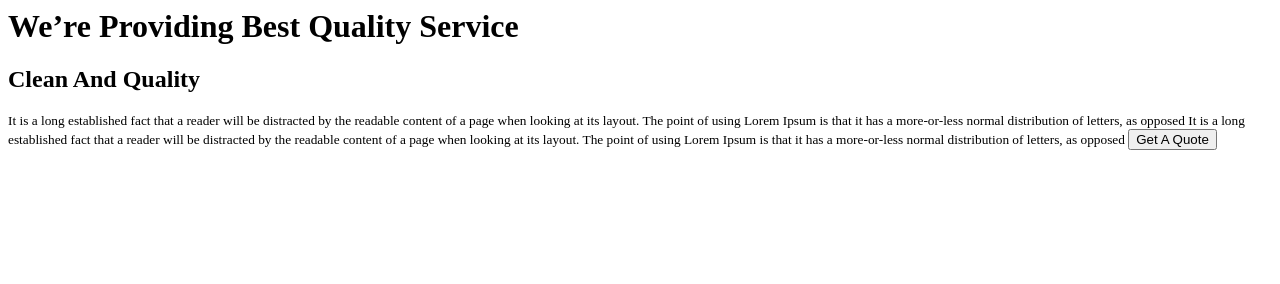
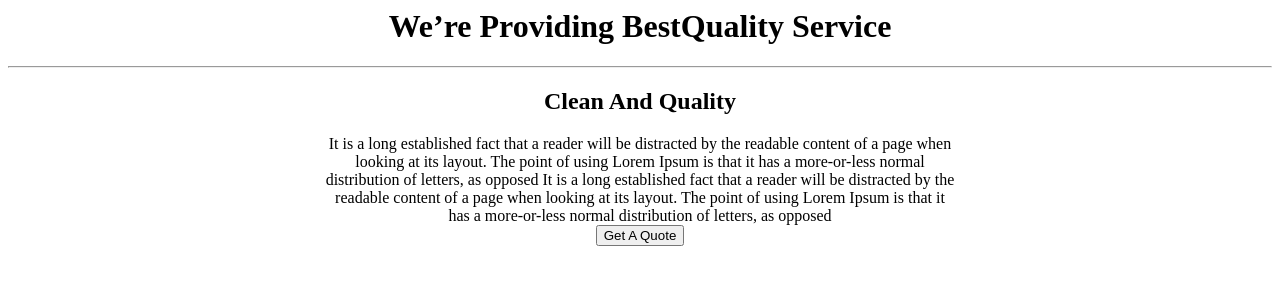
Before and after one commit to smulkernis/MenulioGrybai, a plain HTML site: page pages/page 2/page2.html in a window 1280 px wide. Drawn offline with Linux system fonts and the light colour scheme.

Commit message:
centered

```diff
--- a/pages/page 2/css/style.css
+++ b/pages/page 2/css/style.css
@@ -0,0 +1,24 @@
+h1{
+    display: flex;
+    justify-content: center;
+}
+hr{
+
+}
+.fon{
+
+}
+h2{
+    display: flex;
+    justify-content: center;
+}
+.text{
+    margin-left: auto;
+    margin-right: auto;
+    width: 50%;
+    text-align: center;
+}
+button{
+    margin: 0 auto;
+    display: block;
+}
--- a/pages/page 2/page2.html
+++ b/pages/page 2/page2.html
@@ -7,9 +7,10 @@
     </head>
     <body>
         <h1>We’re Providing Best <span>Quality Service</span></h1>
+        <hr>
         <div class="fon">
             <h2>Clean And Quality</h2>
-            <small>It is a long established fact that a reader will be distracted by the readable content of a page when looking at its layout. The point of using Lorem Ipsum is that it has a more-or-less normal distribution of letters, as opposed It is a long established fact that a reader will be distracted by the readable content of a page when looking at its layout. The point of using Lorem Ipsum is that it has a more-or-less normal distribution of letters, as opposed </small>
+            <div class="text">It is a long established fact that a reader will be distracted by the readable content of a page when looking at its layout. The point of using Lorem Ipsum is that it has a more-or-less normal distribution of letters, as opposed It is a long established fact that a reader will be distracted by the readable content of a page when looking at its layout. The point of using Lorem Ipsum is that it has a more-or-less normal distribution of letters, as opposed </div>
             <button>Get A Quote</button>
         </div>
     </body>
```
